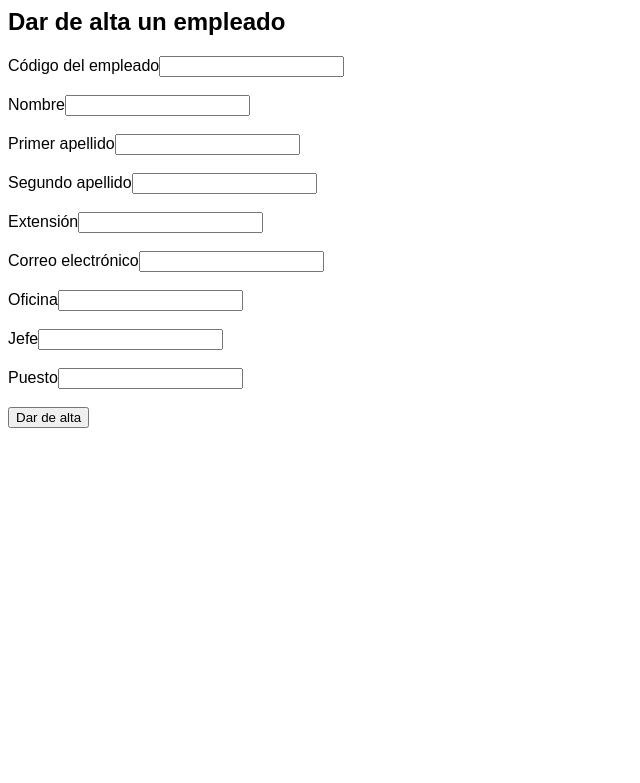
After one commit to javi-r-p/iaw, a PHP site: page /UT3-PHPBBDD/21.11.2024/insertarEmpleado.php in a window 1280 px wide. The commit adds this page. Shown: the top 783 px of the page, without its empty margins (0-640 px from the left). Run offline with PHP 8.4, Linux system fonts and the light colour scheme.

Commit message:
Añadidos los scripts de servicios

```diff
--- a/UT3-PHPBBDD/14.11.2024/listado_prueba.php
+++ b/UT3-PHPBBDD/14.11.2024/listado_prueba.php
@@ -4,7 +4,7 @@
 		<meta charset="UTF-8">
 		<?php
 			// 1. Conectar con la BBDD
-			$conexion = mysqli_connect('localhost', 'consultas', 'consultas', 'jardineria');
+			$conexion = mysqli_connect('localhost', 'modf', 'modf', 'jardineria');
 			// 2. Consulta SQL
 			$consulta = mysqli_query($conexion, "SELECT * FROM Empleados");
 		?>
--- a/UT3-PHPBBDD/14.11.2024/tabla_prueba.php
+++ b/UT3-PHPBBDD/14.11.2024/tabla_prueba.php
@@ -12,7 +12,7 @@
 			}
 		</style>
 		<?php
-			$conexion = mysqli_connect('localhost', 'consultas', 'consultas', 'jardineria');
+			$conexion = mysqli_connect('localhost', 'modf', 'modf', 'jardineria');
 			$consulta = mysqli_query($conexion, "SELECT * FROM Empleados");
 		?>
 	</head>
--- a/UT3-PHPBBDD/19.11.2024/formulario.php
+++ b/UT3-PHPBBDD/19.11.2024/formulario.php
@@ -12,7 +12,7 @@
 			}
 		</style>
 		<?php
-			$conexion = mysqli_connect('localhost', 'consultas', 'consultas', 'jardineria');
+			$conexion = mysqli_connect('localhost', 'modf', 'modf', 'jardineria');
 		?>
 	</head>
 	<body>
--- /dev/null
+++ b/UT3-PHPBBDD/21.11.2024/insertarEmpleado.php
@@ -0,0 +1,70 @@
+<html>
+	<head>
+		<title>Dar de alta un empleado</title>
+		<meta charset="UTF-8">
+		<style>
+			body {
+				font-family: Arial;
+			}
+		</style>
+		<?php
+			$conexion = mysqli_connect('localhost', 'modf', 'modf', 'jardineria');
+		?>
+	</head>
+	<body>
+		<h2>Dar de alta un empleado</h2>
+		<?php
+			if (isset($_POST['INSERTAR'])) {
+				$codigo = $_POST['codigo'];
+				$nombre = $_POST['nombre'];
+				$apellido1 = $_POST['apellido1'];
+				$apellido2 = $_POST['apellido2'];
+				$extension = $_POST['extension'];
+				$email = $_POST['email'];
+				$oficina = $_POST['oficina'];
+				$jefe = $_POST['jefe'];
+				$puesto = $_POST['puesto'];
+				$consulta = mysqli_query($conexion, "SELECT * FROM Empleados WHERE CodigoEmpleado = $codigo");
+				if (mysqli_num_rows($consulta) == 0) {
+					mysqli_query($conexion, "INSERT INTO Empleados VALUES ($codigo,'" . $nombre . "','" . $apellido1 . "','" . $apellido2 . "','" . $extension . "','" . $email . "','" . $oficina . "'," . $jefe . ",'" . $puesto . "')");
+				} else {
+					echo "<h2><mark>ERROR:</mark> Ya existe un empleado con ese código</h2>";
+				}
+			} else {
+		?>
+		<form action="<?php $_SERVER['PHP_SELF'] ?>" method="POST">
+			<label>Código del empleado</label><input type="number" name="codigo">
+			<br>
+			<br>
+			<label>Nombre</label><input type="text" name="nombre">
+			<br>
+			<br>
+			<label>Primer apellido</label><input type="text" name="apellido1">
+			<br>
+			<br>
+			<label>Segundo apellido</label><input type="text" name="apellido2">
+			<br>
+			<br>
+			<label>Extensión</label><input type="number" name="extension">
+			<br>
+			<br>
+			<label>Correo electrónico</label><input type="text" name="email">
+			<br>
+			<br>
+			<label>Oficina</label><input type="text" name="oficina">
+			<br>
+			<br>
+			<label>Jefe</label><input type="number" name="jefe">
+			<br>
+			<br>
+			<label>Puesto</label><input type="text" name="puesto">
+			<br>
+			<br>
+			<input type="submit" name="INSERTAR" value="Dar de alta">
+		</form>
+		<?php
+			}
+			mysqli_close($conexion);
+		?>
+	</body>
+</html>
```
Also changed, not shown: UT3-PHPBBDD/21.11.2024/busquedaEmpleado.php (+22 -7 lines), UT3-PHPBBDD/21.11.2024/eliminarEmpleado.php (added, +29 -0 lines), plantilla.php (+6 -1 lines), 3 other files.
